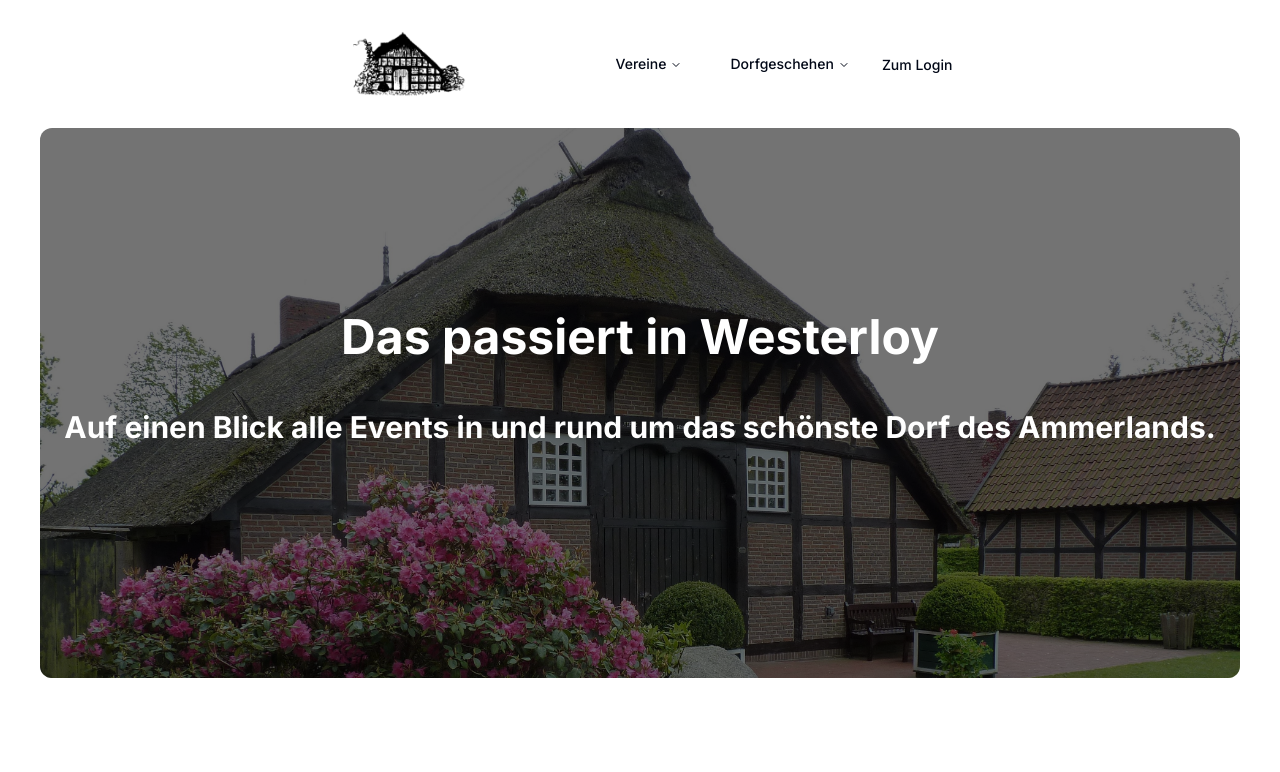
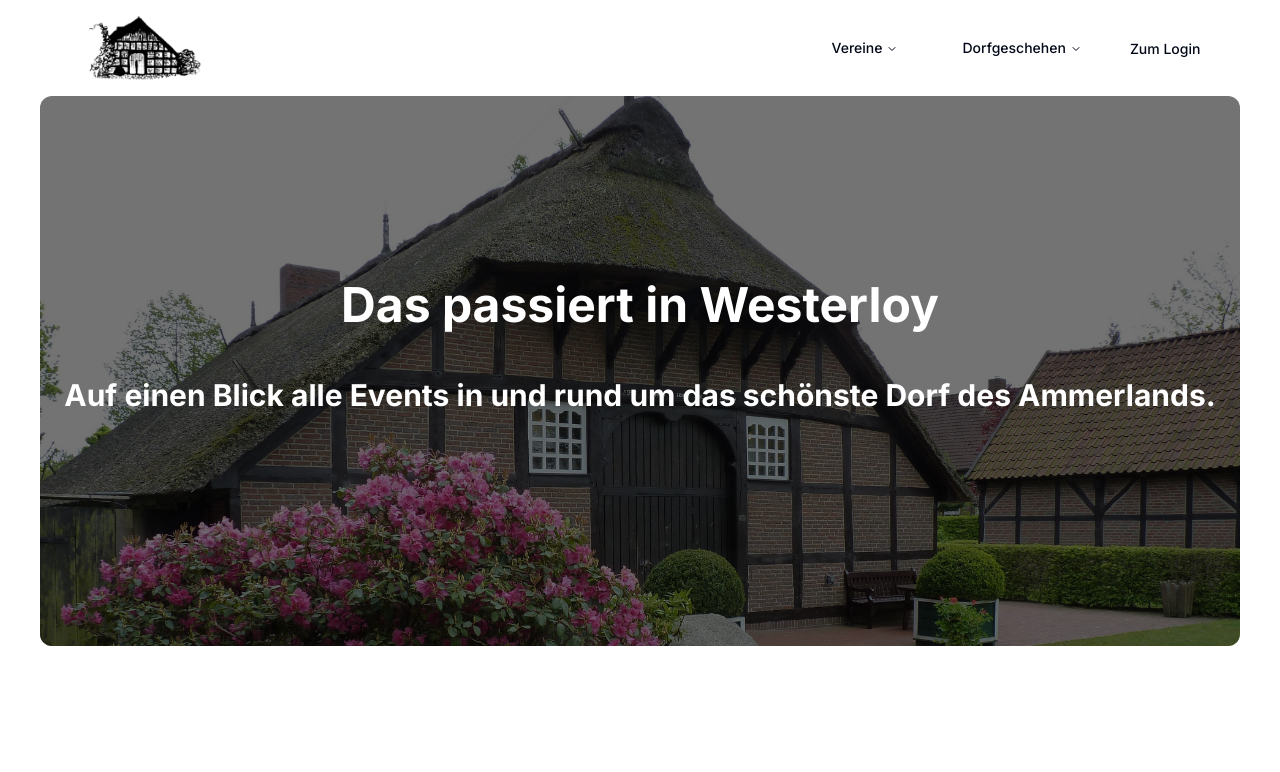
Before and after one commit to Pudl0/westerloy, a Next.js app: page / in a window 1280 px wide. Shown: the top 772 px of the page. Built offline with nearby package versions, Linux system fonts and the light colour scheme; no server answers; the database is empty.

Commit message:
adding padding to ensure max-w of navbar on large screens

```diff
--- a/src/components/muehelnhof-icon.tsx
+++ b/src/components/muehelnhof-icon.tsx
@@ -5,7 +5,7 @@ import muehlenhofIconImage from '../../public/Muehlenhof_Icon.png';
 
 export function MuehlenhofIcon() {
   return (
-    <Link href="/" className="p-4">
+    <Link href="/" className="lg:pr-48">
       <div className="flex">
         <Image
           src={muehlenhofIconImage}
--- a/src/components/navbar.tsx
+++ b/src/components/navbar.tsx
@@ -29,7 +29,7 @@ export default function Navbar() {
       <NavigationMenu className="max-lg:hidden">
         <NavigationMenuList>
           <MuehlenhofIcon />
-          <NavigationMenuItem className="pl-24">
+          <NavigationMenuItem className="lg:pl-96">
             <NavigationMenuTrigger>Vereine</NavigationMenuTrigger>
             <NavigationMenuContent className="right:0 absolute left-auto top-full w-auto bg-white">
               <ul className="grid gap-3 p-6 md:w-[400px] lg:w-[500px] lg:grid-cols-[.75fr_1fr]">
--- a/src/components/ui/navigation-menu.tsx
+++ b/src/components/ui/navigation-menu.tsx
@@ -25,7 +25,7 @@ const NavigationMenuList = React.forwardRef<
 >(({ className, ...props }, ref) => (
   <NavigationMenuPrimitive.List
     ref={ref}
-    className={cn('group flex flex-1 list-none items-center justify-center space-x-4', className)}
+    className={cn('group flex flex-1 list-none items-center justify-center gap-8', className)}
     {...props}
   />
 ));
```
